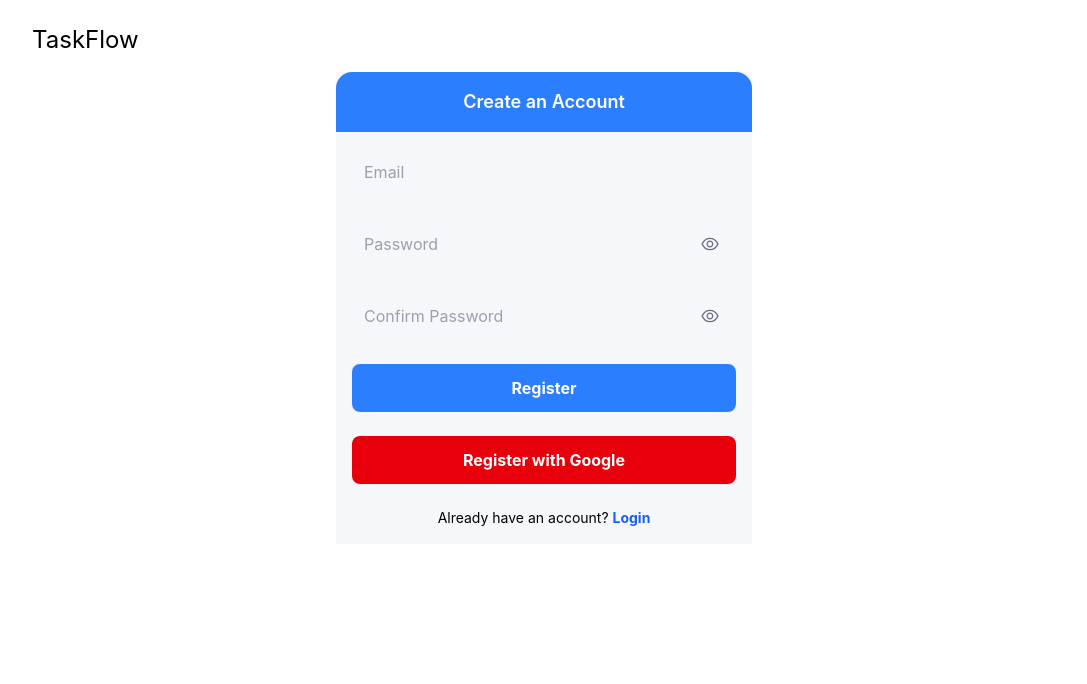
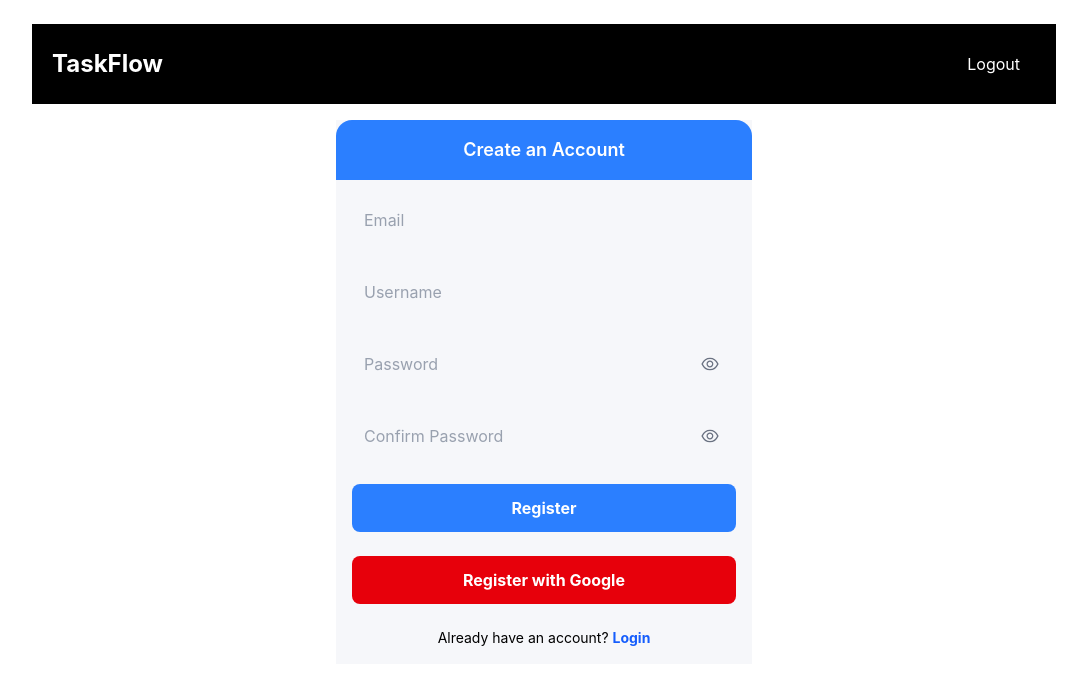
Before and after one commit to Atik471/TaskFlow, a React (Vite) app: page /register in a window 1280 px wide. Shown: the top 684 px of the page, without its empty margins (96-1183 px from the left). Built offline with nearby package versions, Linux system fonts and the light colour scheme; no server answers; sample sign-in values are in the browser's storage.

Commit message:
added logout feature

```diff
--- a/src/App.jsx
+++ b/src/App.jsx
@@ -1,10 +1,11 @@
 import { Outlet } from 'react-router'
+import Navbar from './components/Navbar'
 
 function App() {
 
   return (
     <div className='font-inter mx-[10%] mt-6 min-h-screen'>
-      <h1 className='text-2xl'>TaskFlow</h1>
+      <Navbar></Navbar>
       <Outlet></Outlet>
     </div>
   )
--- /dev/null
+++ b/src/components/Navbar.jsx
@@ -0,0 +1,44 @@
+import { useContext } from "react";
+import { AuthContext } from "../contexts/AuthProvider";
+import { toast } from "react-toastify";
+
+const Navbar = () => {
+  const { user, setUser, logout } = useContext(AuthContext);
+
+  const handleLogout = () => {
+    logout().then(() => {
+      setUser(null);
+      toast.success("Logout Successful!", {
+        position: "top-left",
+        autoClose: 2000,
+      });
+    })
+    .catch(() => {
+        toast.error("Logout Failed!", {
+            position: "top-left",
+            autoClose: 2000,
+          });
+    });
+
+  };
+
+  return (
+    <div className="flex justify-between items-center p-5 bg-black text-white">
+      <div>
+        <h1 className="text-2xl font-bold">TaskFlow</h1>
+      </div>
+      {user && (
+        <div>
+          <button
+            className="px-4 py-2 bg-secondary text-white rounded-lg cursor-pointer"
+            onClick={handleLogout}
+          >
+            Logout
+          </button>
+        </div>
+      )}
+    </div>
+  );
+};
+
+export default Navbar;
--- a/src/components/Register.jsx
+++ b/src/components/Register.jsx
@@ -32,7 +32,11 @@ const Register = () => {
             name: userCredential.user.displayName,
             uid: userCredential.user.uid,
           })
-          .then((res) => console.log(res.data))
+          .then(() => console.log({
+            email: userCredential.user.email,
+            name: userCredential.user.displayName,
+            uid: userCredential.user.uid,
+          }))
           .catch((err) => console.log(err));
         navigate("/");
         toast.success("Registration Successful!", {
@@ -72,7 +76,6 @@ const Register = () => {
         data.email,
         data.password,
         data.name,
-        data.photoURL
       );
       setUser(userCredential.user);
       axios
@@ -81,7 +84,7 @@ const Register = () => {
           name: userCredential.user.displayName,
           uid: userCredential.user.uid,
         })
-        .then((res) => console.log(res.data))
+        .then(() => console.log(userCredential))
         .catch((err) => console.log(err));
       toast.success("Registration Successful!", {
         position: "top-left",
@@ -127,6 +130,19 @@ const Register = () => {
             />
             {errors.email && (
               <p className="text-red-500 text-sm">{errors.email.message}</p>
+            )}
+          </div>
+
+          <div>
+            <input
+              type="text"
+              name="name"
+              placeholder="Username"
+              {...register("name", { required: "Username is required" })}
+              className="w-full p-3 rounded-lg bg-secondary text-gray-900 placeholder-gray-400 focus:outline-none focus:ring-2 focus:ring-blue-500"
+            />
+            {errors.name && (
+              <p className="text-red-500 text-sm">{errors.name.message}</p>
             )}
           </div>
 
--- a/src/contexts/AuthProvider.jsx
+++ b/src/contexts/AuthProvider.jsx
@@ -8,6 +8,7 @@ import {
   signInWithEmailAndPassword,
   signInWithPopup,
   signOut,
+  updateProfile,
 } from "firebase/auth";
 import auth from "../../firebase.config";
 import PropTypes from "prop-types";
@@ -48,12 +49,16 @@ const AuthProvider = ({ children }) => {
     return userCredential;
   };
 
-  const createWithEmail = async (email, password) => {
+  const createWithEmail = async (email, password, displayName) => {
     const userCredential = await createUserWithEmailAndPassword(
       auth,
       email,
       password
     );
+
+    await updateProfile(userCredential.user, {
+      displayName: displayName,
+    });
 
     return userCredential;
   };
```
